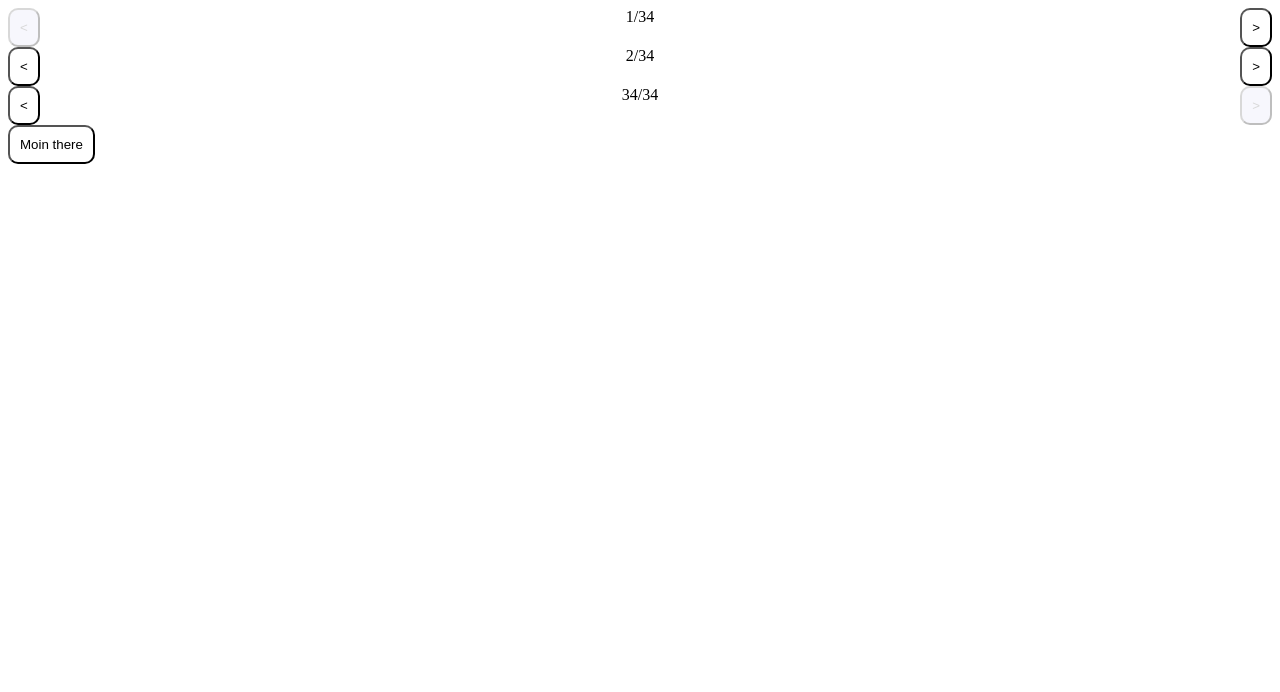
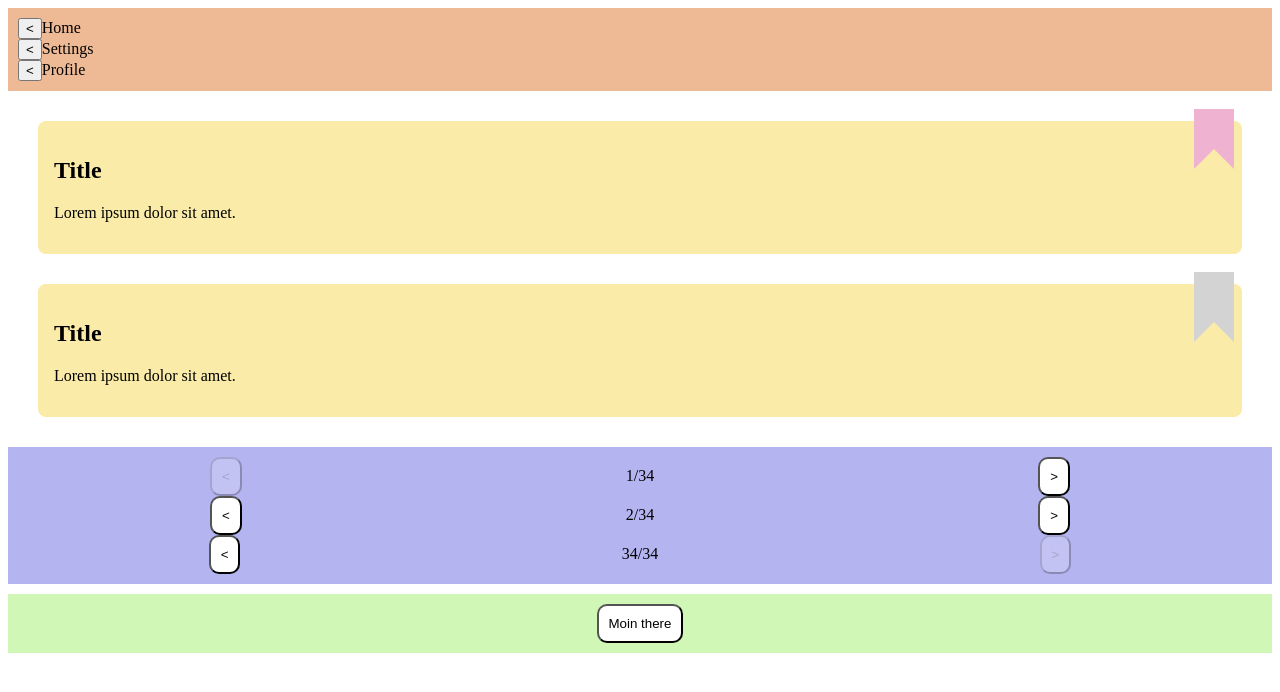
Before and after one commit to frederikebruendermann/react-playground, a React (Vite) app: page / in a window 1280 px wide. Shown: the top 692 px of the page. Built offline with nearby package versions, Linux system fonts and the light colour scheme.

Commit message:
Add header and cards with bookmarks

```diff
--- a/src/App.jsx
+++ b/src/App.jsx
@@ -1,14 +1,29 @@
 import * as React from 'react'
 import Button from './Button'
 import Pagination from './Pagination'
+import Header from './header'
+import Card from './Card'
 
 export default ({ children, text }) => {
   return (
     <div>
-      <Pagination isLeftDisabled text="1/34" />
-      <Pagination text="2/34" />
-      <Pagination isRightDisabled text="34/34" />
-      <Button>Moin there</Button>
+      <section className="HeaderBox">
+        <Header isBackButtonVisible>Home</Header>
+        <Header isBackButtonVisible>Settings</Header>
+        <Header isBackButtonVisible>Profile</Header>
+      </section>
+      <section className="CardBox">
+        <Card isActive></Card>
+        <Card></Card>
+      </section>
+      <section className="PaginationBox">
+        <Pagination isLeftDisabled text={' ' + '1/34'} />
+        <Pagination text={' ' + '2/34'} />
+        <Pagination isRightDisabled text="34/34" />
+      </section>
+      <section className="ButtonBox">
+        <Button>Moin there</Button>
+      </section>
     </div>
   )
 }
--- a/src/Button.css
+++ b/src/Button.css
@@ -5,8 +5,6 @@
   border-width: 2px;
   border-color: black;
   border-radius: 10px;
-  display: flex;
-  justify-content: center;
 }
 
 .Button.active {
@@ -15,3 +13,11 @@
   background-color: lavender;
   font: bold;
 }
+
+.ButtonBox {
+  background: rgb(208, 247, 182);
+  margin-top: 10px;
+  display: flex;
+  justify-content: center;
+  padding: 10px;
+}
--- /dev/null
+++ b/src/Card.css
@@ -0,0 +1,25 @@
+.CardPart {
+  background-color: rgb(250, 235, 168);
+  padding: 16px;
+  border-radius: 8px;
+  position: relative;
+  margin: 30px;
+}
+
+.CardBookmark {
+  position: absolute;
+  top: -12px;
+  right: 8px;
+  border: 20px solid lightgray;
+  border-bottom-color: transparent;
+  height: 30px;
+}
+
+.CardBookmarkSelected {
+  position: absolute;
+  top: -12px;
+  right: 8px;
+  height: 20px;
+  border: 20px solid rgb(240, 178, 209);
+  border-bottom-color: transparent;
+}
--- /dev/null
+++ b/src/Card.jsx
@@ -0,0 +1,12 @@
+import * as React from 'react'
+import './Card.css'
+
+export default ({ isActive }) => {
+  return (
+    <section className="CardPart">
+      <div className={isActive ? 'CardBookmarkSelected' : 'CardBookmark'}></div>
+      <h2>Title</h2>
+      <p>Lorem ipsum dolor sit amet.</p>
+    </section>
+  )
+}
--- a/src/Pagination.css
+++ b/src/Pagination.css
@@ -1,8 +1,15 @@
 .Pagination {
   display: flex;
-  justify-content: space-between;
+  justify-content: space-around;
+  align-items: center;
 }
 
 .Pagination button.active {
   opacity: 0.3;
 }
+
+.PaginationBox {
+  background: rgb(180, 180, 241);
+  padding: 10px;
+  margin-top: 10px;
+}
--- /dev/null
+++ b/src/header.css
@@ -0,0 +1,13 @@
+.HeaderBox {
+  background: rgb(238, 186, 149);
+  display: flex;
+  justify-content: space-around;
+  flex-direction: column;
+  border-width: 2px;
+  border-color: darkblue;
+  padding: 10px;
+}
+
+.Header.button {
+  background: cornflowerblue;
+}
--- /dev/null
+++ b/src/header.jsx
@@ -0,0 +1,13 @@
+import * as React from 'react'
+import './header.css'
+
+export default function Header({ children, isBackButtonVisible }) {
+  return (
+    <header className="Header">
+      <button hidden={!isBackButtonVisible} isActive>
+        &lt;
+      </button>
+      {children}
+    </header>
+  )
+}
```
